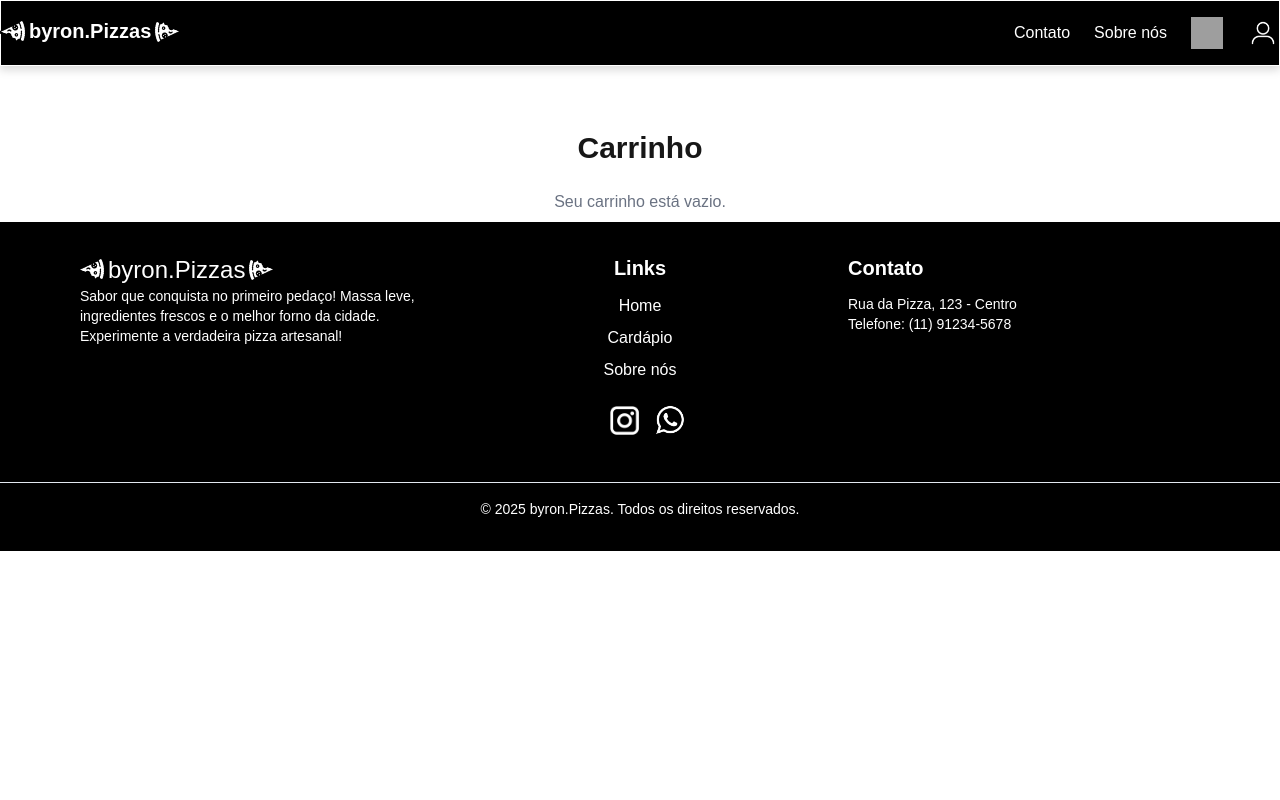
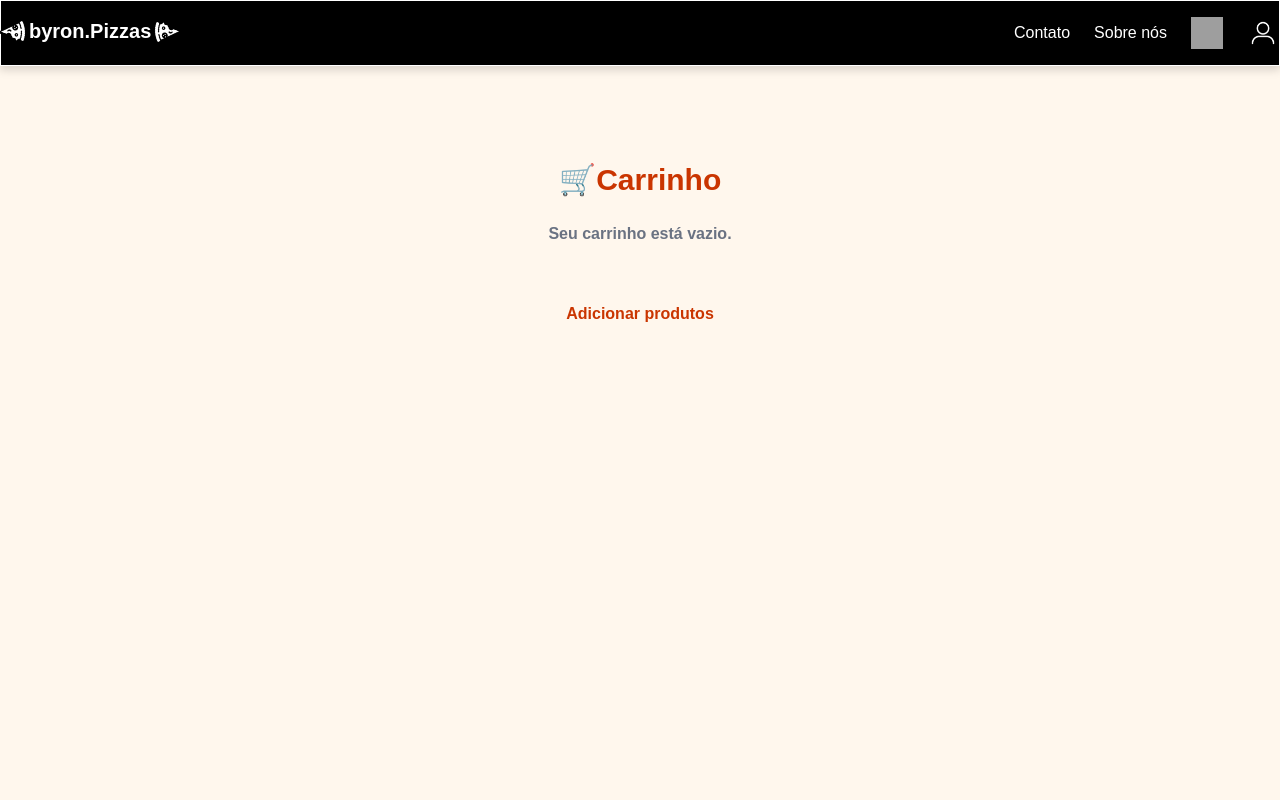
Before and after one commit to Kody-Murakami/Projeto-Final, a Next.js app in the folder my-app/: page /Carrinho in a window 1280 px wide. Shown: the top 800 px of the page. Built offline with nearby package versions, Linux system fonts and the light colour scheme; grey boxes are pictures that could not be loaded.

Commit message:
feat: estiliza pagina do carrinho

```diff
--- a/my-app/src/app/Carrinho/page.tsx
+++ b/my-app/src/app/Carrinho/page.tsx
@@ -1,49 +1,50 @@
 'use client';
 
-// Importe o hook useCarrinho que você criou
-import { useCarrinho } from '../../contexts/CarrinhoContext'; // Ajuste o caminho conforme sua estrutura
 
-// A função do componente não recebe mais props
+import Link from 'next/link';
+import { useCarrinho } from '../../contexts/CarrinhoContext';
+
+
 export default function Carrinho() {
-  // Use o hook para obter o estado e as funções do carrinho
   const { carrinho, adicionarItem, removerItem, limparCarrinho } = useCarrinho();
-
-  // A lógica de cálculo do total permanece a mesma
   const total = carrinho.reduce((acc, item) => acc + item.preco * item.quantidade, 0);
-
-  // O JSX (a estrutura HTML) permanece inalterado
   return (
-    <section className="mt-16 px-4 max-w-3xl mx-auto">
-      <h2 className="text-3xl font-bold mb-6 text-center">Carrinho</h2>
-
+    <main className='bg-orange-50 text-orange-600 font-bold min-h-screen py-12 px-4'>
+      <section className="max-w-3xl mx-auto py-12">
+        <h2 className="text-3xl font-bold mb-6 text-center text-orange-700">🛒Carrinho</h2>
         {carrinho.length === 0 ? (
+          <div className='flex flex-col gap-5 items-center'>
             <p className="text-center text-gray-500">Seu carrinho está vazio.</p>
+          </div>
         ) : (
           <>
             <ul className="divide-y divide-gray-300">
               {carrinho.map((item) => (
-              <li key={item.id} className="flex justify-between items-center py-2">
+                <div className='bg-white'>
+                  <li key={item.id} className="flex justify-between items-center py-2 gap-5 shadow-2xl">
+                    <div className='flex flex-col px-5'>
                       <span>{item.nome} x{item.quantidade}</span>
-                <div className="space-x-2">
+                      <span>R$ {item.preco}</span>
+                    </div>
+                    <div className="px-5 py-5 grid gap-2">
                       <button
                         onClick={() => removerItem(item.id)}
                         className="bg-red-500 text-white px-2 py-1 rounded"
                       >
-                    -
+                        Remover
                       </button>
                       <button
                         onClick={() => adicionarItem(item)}
                         className="bg-green-500 text-white px-2 py-1 rounded"
                       >
-                    +
+                        Adicionar
                       </button>
                     </div>
                   </li>
+                </div>
               ))}
             </ul>
-
-          <p className="text-right mt-4 font-bold">Total: R$ {total.toFixed(2)}</p>
-
+            <p className="text-left mt-4 font-bold text-xl">Total: R$ {total.toFixed(2)}</p>
             <button
               onClick={limparCarrinho}
               className="mt-6 bg-red-600 text-white px-4 py-2 rounded hover:bg-red-700 block mx-auto"
@@ -53,5 +54,10 @@ export default function Carrinho() {
           </>
         )}
       </section>
+      <div className='flex justify-center'>
+        <Link href='/Cardapio' className='text-orange-700 font-bold rounded-lg px-4 py-2 sm:mx-30'>Adicionar produtos
+        </Link>
+      </div>
+    </main>
   );
 }
```
Lines whose indentation alone changed are shown as unchanged.
